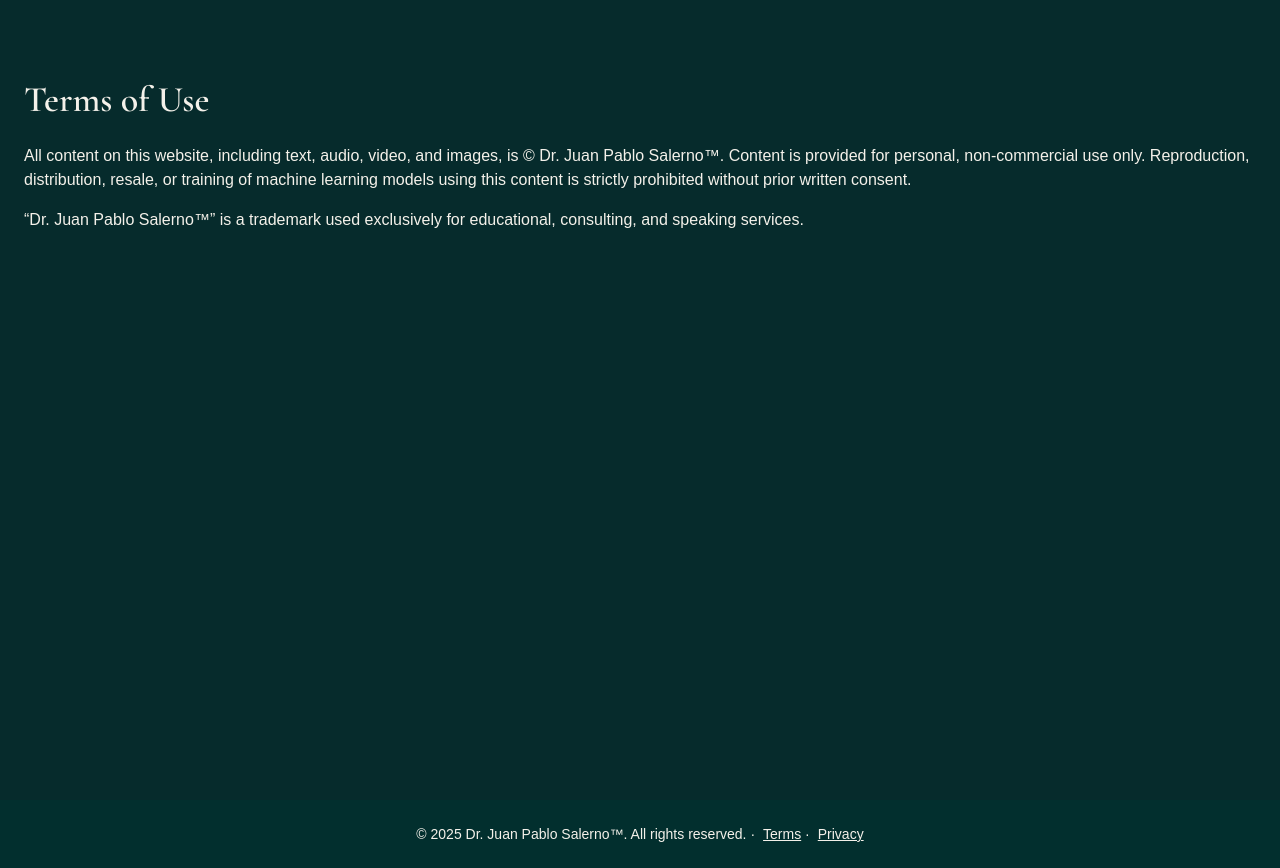
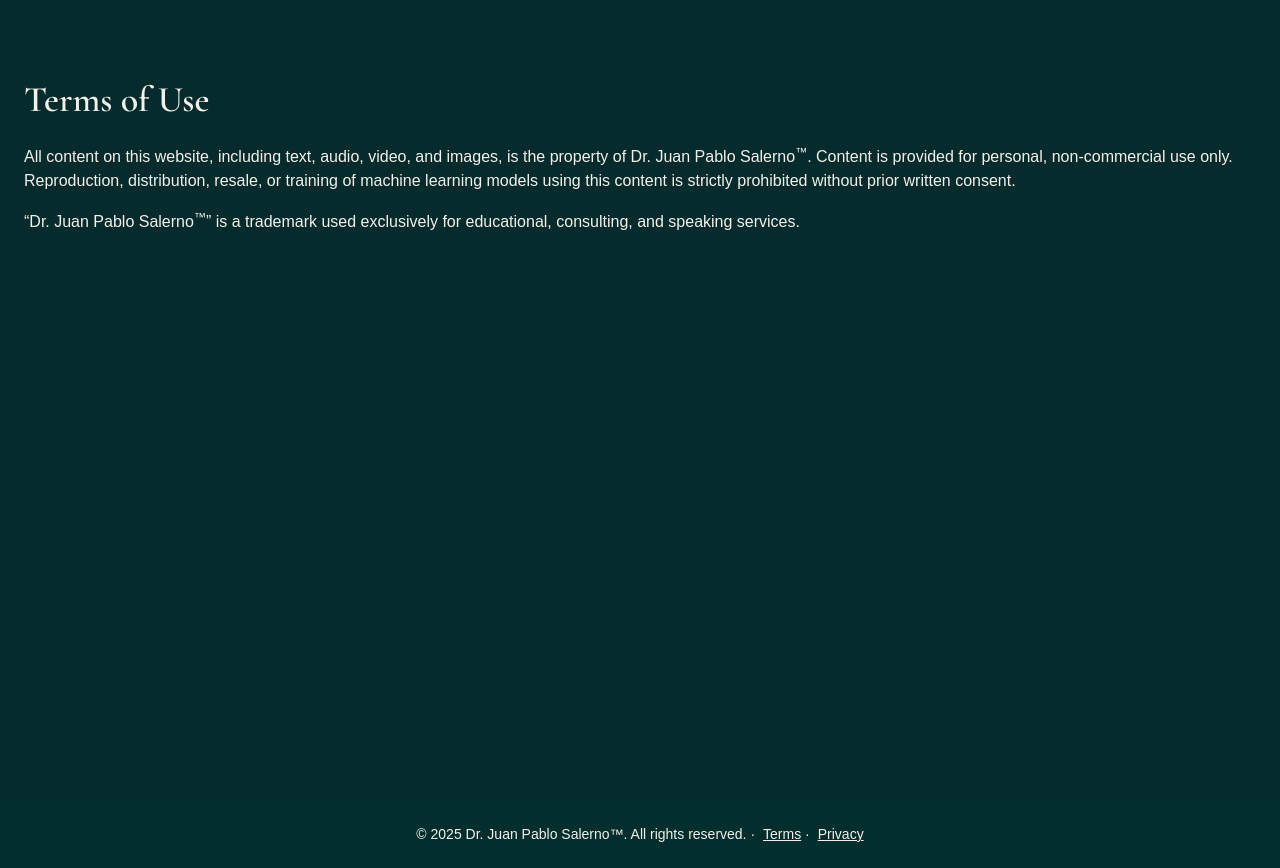
Before and after one commit to John3789/my-site-2, a Next.js app: page /terms in a window 1280 px wide. Built offline with nearby package versions, Linux system fonts and the light colour scheme.

Commit message:
Update trademark symbol formatting in Terms of Use page

```diff
--- a/app/terms/page.js
+++ b/app/terms/page.js
@@ -2,15 +2,17 @@ export default function TermsPage() {
   return (
     <main className="min-h-screen w-full bg-[var(--color-teal-900)] text-[var(--color-cream)] px-6 py-20">
       <h1 className="font-serif text-4xl mb-6">Terms of Use</h1>
+
       <p className="mb-4">
-        All content on this website, including text, audio, video, and images, is © Dr. Juan Pablo Salerno™.
-        Content is provided for personal, non-commercial use only. Reproduction, distribution, resale,
-        or training of machine learning models using this content is strictly prohibited without
-        prior written consent.
+        All content on this website, including text, audio, video, and images, is the property of
+        Dr. Juan Pablo Salerno<span className="align-super text-xs">™</span>. Content is provided for
+        personal, non-commercial use only. Reproduction, distribution, resale, or training of
+        machine learning models using this content is strictly prohibited without prior written consent.
       </p>
+
       <p className="mb-4">
-        “Dr. Juan Pablo Salerno™” is a trademark used exclusively for educational, consulting,
-        and speaking services.
+        “Dr. Juan Pablo Salerno<span className="align-super text-xs">™</span>” is a trademark used
+        exclusively for educational, consulting, and speaking services.
       </p>
     </main>
   );
```
